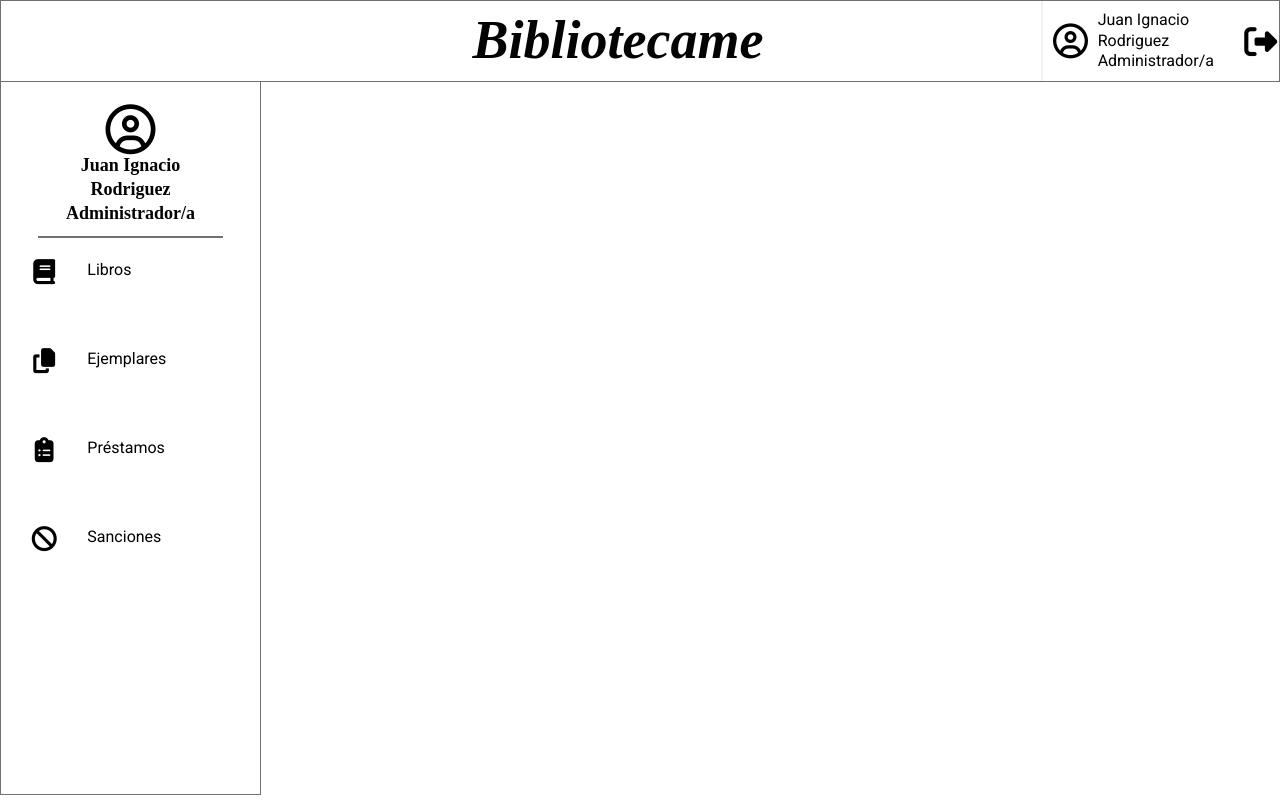
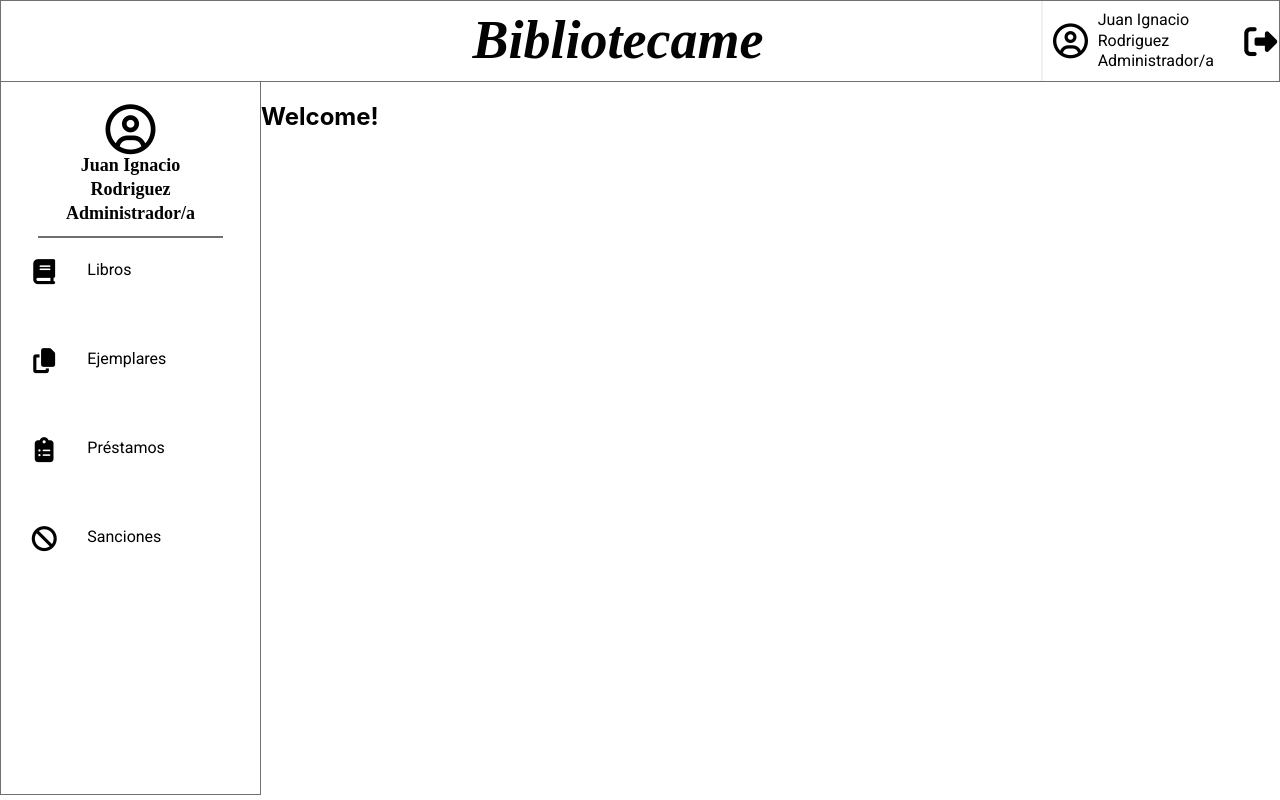
Before and after one commit to GustavoCarvallo/bibliotecame-front, a React (Create React App) app: page /home in a window 1280 px wide. Built offline with nearby package versions, Linux system fonts and the light colour scheme; a web font is replaced by a local one.

Commit message:
Merged with router

```diff
--- a/src/App.tsx
+++ b/src/App.tsx
@@ -1,15 +1,9 @@
 import React from 'react';
 import Router from './router/Routes';
-import './App.css';
-import TopBar from "./TopBar/TopBar";
-import SideBar from "./SideBar/SideBar";
 
 function App() {
     return (
-        <div className="App">
-            <TopBar isAdmin/>
-            <SideBar isAdmin/>
-        </div>
+        <Router/>
     );
 }
 
--- a/src/TopBar/TopBar.css
+++ b/src/TopBar/TopBar.css
@@ -59,3 +59,8 @@
     margin-top: auto;
     margin-bottom: auto;
 }
+
+.link-un-styled {
+    text-decoration: none;
+    color: inherit;
+}
--- a/src/TopBar/TopBar.tsx
+++ b/src/TopBar/TopBar.tsx
@@ -1,5 +1,6 @@
 import React from 'react';
 import "./TopBar.css";
+import {Link} from "react-router-dom";
 
 type Props = {
     isAdmin: boolean;
@@ -9,7 +10,7 @@ const TopBar = (props: Props) => {
     return(
         <div className={"top-bar"}>
             <div/>
-            <div className={"top-bar-title"}>Bibliotecame</div>
+            <div className={"top-bar-title"}><Link to={"/home"} className={"link-un-styled"}>Bibliotecame</Link></div>
             <div className={"vertical-divider"}/>
             <div className={"top-bar-right"}>
                 <i className="far fa-user-circle user-circle-regular"/>
--- a/src/App.css
+++ b/src/router/Routes.css
@@ -36,3 +36,7 @@
     transform: rotate(360deg);
   }
 }
+
+.side-bar-container {
+  display: flex;
+}
--- a/src/router/Routes.tsx
+++ b/src/router/Routes.tsx
@@ -1,26 +1,33 @@
-import React, {useState} from "react";
+import React from "react";
 import {
     BrowserRouter,
     Switch,
     Route,
-    Link,
     Redirect
 } from "react-router-dom";
 import AuthRoute from "./AuthRoute";
 import AdminRoute from "./AdminRoute";
 import ReverseAuthRoute from "./ReverseAuthRoute";
+import TopBar from "../TopBar/TopBar";
+import SideBar from "../SideBar/SideBar";
+import "./Routes.css";
 
 const Router = () => {
     return (
         <BrowserRouter>
+            <div className="App">
+                <TopBar isAdmin/>
+                <div className={"side-bar-container"}>
+                    <SideBar isAdmin/>
                     <Switch>
                         <AdminRoute path={"/adminhome"} component={AdminHome}/> //Requires admin role
                         <ReverseAuthRoute path={"/login"} component={Login}/> //Requires not being logged in
                         <AuthRoute path={"/userhome"} component={Logged}/> //Requires being logged in
                         <Route path={"/home"} component={Home}/>
-            <Route path={"/"}>  <Redirect to={"/home"}/>  </Route>
-
+                        <Route path={"/"}> <Redirect to={"/home"}/> </Route>
                     </Switch>
+                </div>
+            </div>
         </BrowserRouter>
     )
 }
```
Lines whose indentation alone changed are shown as unchanged.
